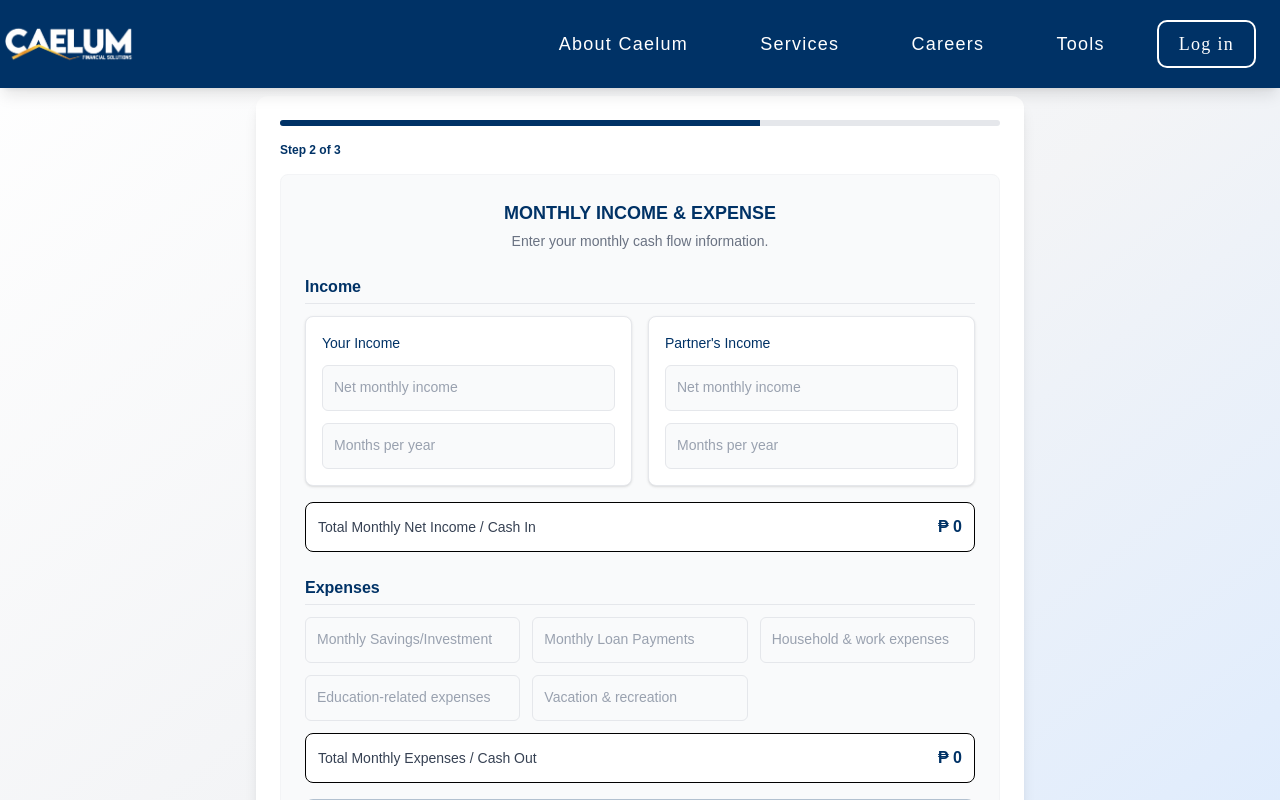
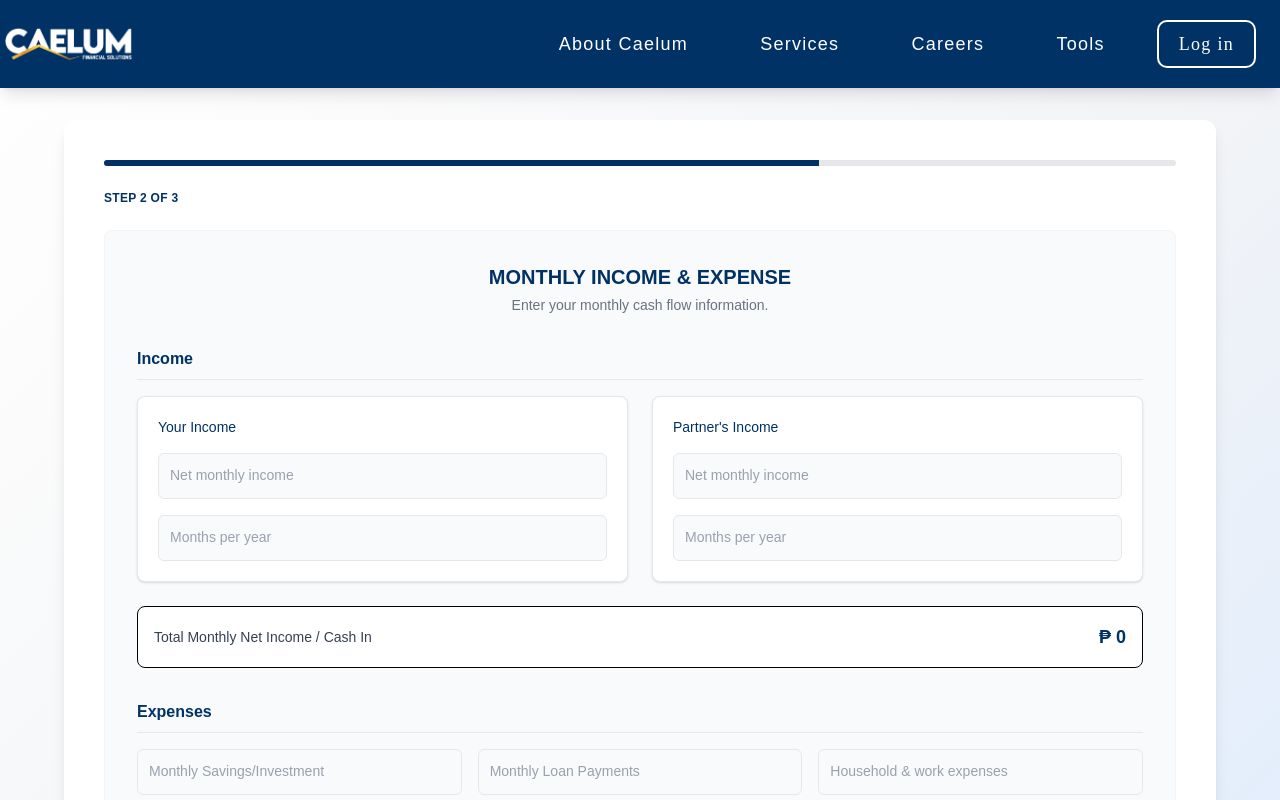
Before and after one commit to s3e0o/FNA-temp, a React (Vite) app in the folder frontend/: page /FNA/in-depth/survey in a window 1280 px wide. Both pictures are taken after a click on the button "Continue →". Shown: the top 800 px of the page. Built offline with nearby package versions, Linux system fonts and the light colour scheme.

Commit message:
fix in-depth Survey,jsx wider card

```diff
--- a/frontend/src/pages/in-depth/Survey.jsx
+++ b/frontend/src/pages/in-depth/Survey.jsx
@@ -1,4 +1,4 @@
-import React, { useState, useMemo } from "react";
+import React, { useState, useMemo, useEffect } from "react";
 
 /* =========================
    Floating Input Component
@@ -142,19 +142,24 @@ const Survey = () => {
     return totalAssets - totalLiabilities;
   }, [totalAssets, totalLiabilities]);
 
+  useEffect(() => {
+      document.title = "In-depth Form | Financial Needs Analysis";
+    }, []);
+
   return (
-    <div className="w-full min-h-screen pt-24 px-4 pb-8 bg-gradient-to-br from-white via-gray-100 to-blue-100">
-      <div className="max-w-3xl mx-auto bg-white rounded-xl shadow-lg p-6">
+    <div className="w-full min-h-screen pt-30 px-4 pb-8 bg-gradient-to-br from-white via-gray-100 to-blue-100 flex justify-center">
+
+      <div className="w-full max-w-6xl bg-white rounded-xl shadow-lg p-6 md:p-10">
 
         {/* Progress Bar */}
-        <div className="w-full h-1.5 bg-gray-200 rounded-full mb-4 overflow-hidden">
+        <div className="w-full h-1.5 bg-gray-200 rounded-full mb-6 overflow-hidden">
           <div
             className="h-full bg-[#003266] transition-all duration-500"
             style={{ width: `${progress}%` }}
           />
         </div>
 
-        <p className="text-xs text-[#003266] font-semibold mb-4">
+        <p className="text-xs text-[#003266] font-semibold mb-6 uppercase tracking-wide">
           Step {step} of 3
         </p>
 
@@ -162,37 +167,33 @@ const Survey = () => {
         {/* STEP 1 - GENERAL INFO */}
         {/* ===================== */}
         {step === 1 && (
-          <div className="bg-gray-50 rounded-lg p-6 border border-gray-100">
-            <h2 className="text-lg font-bold text-[#003266] mb-1 text-center">
+          <div className="bg-gray-50 rounded-lg p-6 md:p-8 border border-gray-100">
+            <h2 className="text-xl font-bold text-[#003266] mb-1 text-center">
               GENERAL INFORMATION
             </h2>
-            <p className="text-gray-500 text-sm text-center mb-6">
+            <p className="text-gray-500 text-sm text-center mb-8">
               Tell us a little about yourself.
             </p>
 
-            <div className="grid lg:grid-cols-2 gap-6">
-              <div className="space-y-4">
+            {/* CHANGED: Grid layout to 3 columns */}
+            <div className="grid grid-cols-1 md:grid-cols-2 lg:grid-cols-3 gap-6">
               <FloatingInput label="Your Name" name="name" value={form.name} onChange={handleChange} />
               <FloatingInput label="Your Age" name="age" type="number" value={form.age} onChange={handleChange} />
+              <FloatingInput label="Civil Status" name="civilStatus" value={form.civilStatus} onChange={handleChange} />
               <FloatingInput label="Years Before Retirement" name="retirementYears" type="number" value={form.retirementYears} onChange={handleChange} />
+              <FloatingInput label="Spouse/Partner's Age (if any)" name="spouseAge" type="number" value={form.spouseAge} onChange={handleChange} />
               <FloatingInput label="Your Total Life Insurance Coverage" name="lifeInsurance" type="number" value={form.lifeInsurance} onChange={handleChange} />
+              <FloatingInput label="Partner's Total Life Insurance Coverage" name="partnerLifeInsurance" type="number" value={form.partnerLifeInsurance} onChange={handleChange} />
               <FloatingInput label="Your Total Healthcare Coverage" name="healthCoverage" type="number" value={form.healthCoverage} onChange={handleChange} />
-              </div>
-
-              <div className="space-y-4">
-                <FloatingInput label="Civil Status" name="civilStatus" value={form.civilStatus} onChange={handleChange} />
-                <FloatingInput label="Spouse/Partner's Age (if any)" name="spouseAge" type="number" value={form.spouseAge} onChange={handleChange} />
-                <FloatingInput label="Partner's Total Life Insurance Coverage" name="partnerLifeInsurance" type="number" value={form.partnerLifeInsurance} onChange={handleChange} />
               <FloatingInput label="Partner's Total Healthcare Coverage" name="partnerHealthCoverage" type="number" value={form.partnerHealthCoverage} onChange={handleChange} />
-              </div>
             </div>
 
             {/* Children */}
-            <div className="mt-6">
-              <p className="text-sm font-semibold text-[#003266] mb-3">
+            <div className="mt-10">
+              <p className="text-sm font-semibold text-[#003266] mb-4">
                 Ages of Children Under 18 (if any)
               </p>
-              <div className="grid grid-cols-2 md:grid-cols-5 gap-3">
+              <div className="grid grid-cols-2 md:grid-cols-5 gap-4">
                 <FloatingInput label="Child 1" name="child1" type="number" value={form.child1} onChange={handleChange} />
                 <FloatingInput label="Child 2" name="child2" type="number" value={form.child2} onChange={handleChange} />
                 <FloatingInput label="Child 3" name="child3" type="number" value={form.child3} onChange={handleChange} />
@@ -207,25 +208,25 @@ const Survey = () => {
         {/* STEP 2 - MONTHLY INCOME & EXPENSE */}
         {/* ===================== */}
         {step === 2 && (
-          <div className="bg-gray-50 rounded-lg p-6 border border-gray-100">
-            <h2 className="text-lg font-bold text-[#003266] mb-1 text-center">
+          <div className="bg-gray-50 rounded-lg p-6 md:p-8 border border-gray-100">
+            <h2 className="text-xl font-bold text-[#003266] mb-1 text-center">
               MONTHLY INCOME & EXPENSE
             </h2>
-            <p className="text-gray-500 text-sm text-center mb-6">
+            <p className="text-gray-500 text-sm text-center mb-8">
               Enter your monthly cash flow information.
             </p>
 
             {/* Income Section */}
-            <div className="mb-6">
-              <h3 className="text-base font-semibold text-[#003266] mb-3 border-b border-gray-200 pb-1">
+            <div className="mb-8">
+              <h3 className="text-base font-semibold text-[#003266] mb-4 border-b border-gray-200 pb-2">
                 Income
               </h3>
 
-              <div className="grid lg:grid-cols-2 gap-4">
+              <div className="grid lg:grid-cols-2 gap-6">
                 {/* Your Income Card */}
-                <div className="bg-white p-4 rounded-lg border border-gray-200 shadow-sm">
-                  <h4 className="font-medium text-[#003266] text-sm mb-3">Your Income</h4>
-                  <div className="space-y-3">
+                <div className="bg-white p-5 rounded-lg border border-gray-200 shadow-sm">
+                  <h4 className="font-medium text-[#003266] text-sm mb-4">Your Income</h4>
+                  <div className="space-y-4">
                     <FloatingInput
                       label="Net monthly income"
                       name="yourNetIncome"
@@ -244,9 +245,9 @@ const Survey = () => {
                 </div>
 
                 {/* Partner Income Card */}
-                <div className="bg-white p-4 rounded-lg border border-gray-200 shadow-sm">
-                  <h4 className="font-medium text-[#003266] text-sm mb-3">Partner's Income</h4>
-                  <div className="space-y-3">
+                <div className="bg-white p-5 rounded-lg border border-gray-200 shadow-sm">
+                  <h4 className="font-medium text-[#003266] text-sm mb-4">Partner's Income</h4>
+                  <div className="space-y-4">
                     <FloatingInput
                       label="Net monthly income"
                       name="partnerNetIncome"
@@ -265,9 +266,9 @@ const Survey = () => {
                 </div>
               </div>
 
-              <div className="mt-4 bg-white p-3 rounded-lg border flex flex-row justify-between items-center">
+              <div className="mt-6 bg-white p-4 rounded-lg border flex flex-row justify-between items-center">
                 <span className="font-medium text-sm text-gray-700">Total Monthly Net Income / Cash In</span>
-                <span className="text-base font-bold text-[#003266]">
+                <span className="text-lg font-bold text-[#003266]">
                   ₱ {totalMonthlyIncome.toLocaleString()}
                 </span>
               </div>
@@ -275,11 +276,11 @@ const Survey = () => {
 
             {/* Expenses Section */}
             <div>
-              <h3 className="text-base font-semibold text-[#003266] mb-3 border-b border-gray-200 pb-1">
+              <h3 className="text-base font-semibold text-[#003266] mb-4 border-b border-gray-200 pb-2">
                 Expenses
               </h3>
 
-              <div className="grid lg:grid-cols-2 xl:grid-cols-3 gap-3">
+              <div className="grid lg:grid-cols-2 xl:grid-cols-3 gap-4">
                 <FloatingInput
                   label="Monthly Savings/Investment"
                   name="savings"
@@ -317,17 +318,17 @@ const Survey = () => {
                 />
               </div>
 
-              <div className="mt-3 bg-white p-3 rounded-lg border flex flex-row justify-between items-center">
+              <div className="mt-6 bg-white p-4 rounded-lg border flex flex-row justify-between items-center">
                 <span className="font-medium text-sm text-gray-700">Total Monthly Expenses / Cash Out</span>
-                <span className="text-base font-bold text-[#003266]">
+                <span className="text-lg font-bold text-[#003266]">
                   ₱ {totalMonthlyExpenses.toLocaleString()}
                 </span>
               </div>
 
-              <div className="mt-4 bg-[#003266]/10 p-4 rounded-lg border border-[#003266]/20">
+              <div className="mt-6 bg-[#003266]/10 p-5 rounded-lg border border-[#003266]/20">
                 <div className="flex flex-row justify-between items-center">
                   <span className="text-sm font-medium text-gray-700">Monthly Excess Cash</span>
-                  <span className="text-lg font-bold text-[#003266]">
+                  <span className="text-xl font-bold text-[#003266]">
                     ₱ {monthlyExcess.toLocaleString()}
                   </span>
                 </div>
@@ -340,21 +341,21 @@ const Survey = () => {
         {/* STEP 3 - ASSETS, LIABILITIES & NET WORTH */}
         {/* ===================== */}
         {step === 3 && (
-          <div className="bg-gray-50 rounded-lg p-6 border border-gray-100">
-            <h2 className="text-lg font-bold text-[#003266] mb-1 text-center">
+          <div className="bg-gray-50 rounded-lg p-6 md:p-8 border border-gray-100">
+            <h2 className="text-xl font-bold text-[#003266] mb-1 text-center">
               ASSETS, LIABILITIES & NET WORTH
             </h2>
-            <p className="text-gray-500 text-sm text-center mb-6">
+            <p className="text-gray-500 text-sm text-center mb-8">
               Let's compute your net worth.
             </p>
 
             {/* Assets Section */}
-            <div className="mb-6">
-              <h3 className="text-base font-semibold text-[#003266] mb-3 border-b border-gray-200 pb-1">
+            <div className="mb-8">
+              <h3 className="text-base font-semibold text-[#003266] mb-4 border-b border-gray-200 pb-2">
                 ASSETS
               </h3>
 
-              <div className="grid lg:grid-cols-2 xl:grid-cols-3 gap-3">
+              <div className="grid lg:grid-cols-2 xl:grid-cols-3 gap-4">
                 <FloatingInput
                   label="Real Properties"
                   name="realProperties"
@@ -399,21 +400,21 @@ const Survey = () => {
                 />
               </div>
 
-              <div className="mt-3 bg-white p-3 rounded-lg border flex flex-row justify-between items-center">
+              <div className="mt-6 bg-white p-4 rounded-lg border flex flex-row justify-between items-center">
                 <span className="font-medium text-sm text-gray-700">Total Assets</span>
-                <span className="text-base font-bold text-[#003266]">
+                <span className="text-lg font-bold text-[#003266]">
                   ₱ {totalAssets.toLocaleString()}
                 </span>
               </div>
             </div>
 
             {/* Liabilities Section */}
-            <div className="mb-6">
-              <h3 className="text-base font-semibold text-[#003266] mb-3 border-b border-gray-200 pb-1">
+            <div className="mb-8">
+              <h3 className="text-base font-semibold text-[#003266] mb-4 border-b border-gray-200 pb-2">
                 LIABILITIES
               </h3>
 
-              <div className="grid lg:grid-cols-2 xl:grid-cols-3 gap-3">
+              <div className="grid lg:grid-cols-2 xl:grid-cols-3 gap-4">
                 <FloatingInput
                   label="Real Estate Loan"
                   name="realEstateLoan"
@@ -437,19 +438,19 @@ const Survey = () => {
                 />
               </div>
 
-              <div className="mt-3 bg-white p-3 rounded-lg border flex flex-row justify-between items-center">
+              <div className="mt-6 bg-white p-4 rounded-lg border flex flex-row justify-between items-center">
                 <span className="font-medium text-sm text-gray-700">Total Liabilities</span>
-                <span className="text-base font-bold text-[#003266]">
+                <span className="text-lg font-bold text-[#003266]">
                   ₱ {totalLiabilities.toLocaleString()}
                 </span>
               </div>
             </div>
 
             {/* Net Worth */}
-            <div className="bg-[#003266]/10 p-4 rounded-lg border border-[#003266]/20">
-              <div className="flex flex-row justify-between items-center mb-1">
-                <span className="text-base font-semibold text-gray-700">Net Worth</span>
-                <span className="text-xl font-bold text-[#003266]">
+            <div className="bg-[#003266]/10 p-6 rounded-lg border border-[#003266]/20">
+              <div className="flex flex-row justify-between items-center mb-2">
+                <span className="text-lg font-semibold text-gray-700">Net Worth</span>
+                <span className="text-2xl font-bold text-[#003266]">
                   ₱ {netWorth.toLocaleString()}
                 </span>
               </div>
@@ -461,11 +462,11 @@ const Survey = () => {
         )}
 
         {/* Navigation */}
-        <div className="flex justify-between items-center mt-6">
+        <div className="flex justify-between items-center mt-8 pt-4 border-t border-gray-100">
           <button
             onClick={prev}
             disabled={step === 1}
-            className="text-sm text-gray-500 disabled:opacity-30 cursor-pointer hover:text-[#003266] transition-colors"
+            className="text-sm text-gray-500 disabled:opacity-30 cursor-pointer hover:text-[#003266] transition-colors font-medium"
           >
             ← Previous
           </button>
@@ -473,12 +474,12 @@ const Survey = () => {
           {step < 3 ? (
             <button
               onClick={next}
-              className="bg-[#003266] text-white text-sm px-5 py-2 rounded-lg hover:bg-[#003266]/80 transition-colors cursor-pointer"
+              className="bg-[#003266] text-white text-sm px-6 py-2.5 rounded-lg hover:bg-[#003266]/80 transition-colors cursor-pointer font-medium shadow-md shadow-blue-900/20"
             >
               Continue →
             </button>
           ) : (
-            <button className="bg-[#003266] text-white text-sm px-5 py-2 rounded-lg hover:bg-[#003266]/80 transition-colors cursor-pointer">
+            <button className="bg-[#003266] text-white text-sm px-6 py-2.5 rounded-lg hover:bg-[#003266]/80 transition-colors cursor-pointer font-medium shadow-md shadow-blue-900/20">
               Submit
             </button>
           )}
```
Lines whose indentation alone changed are shown as unchanged.
